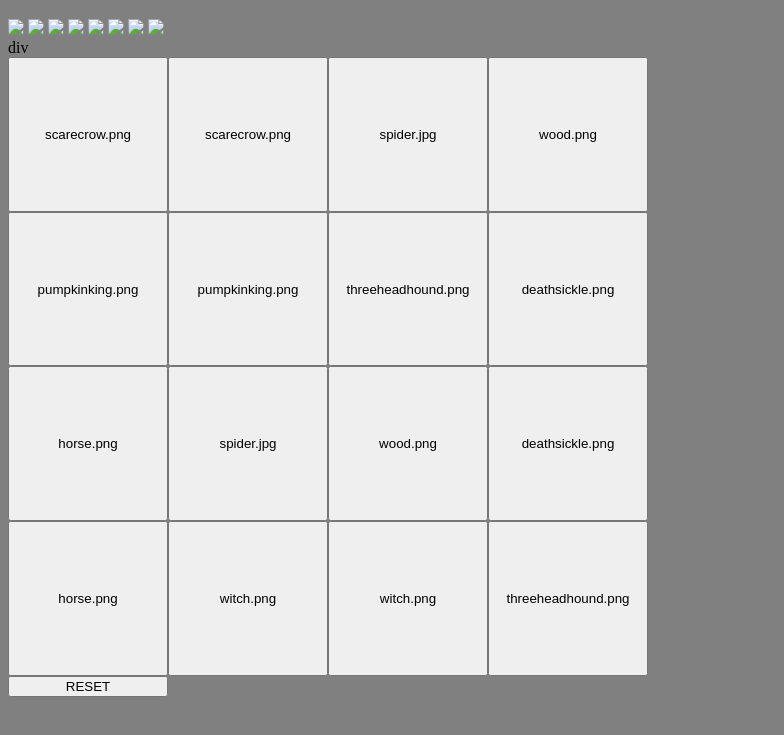
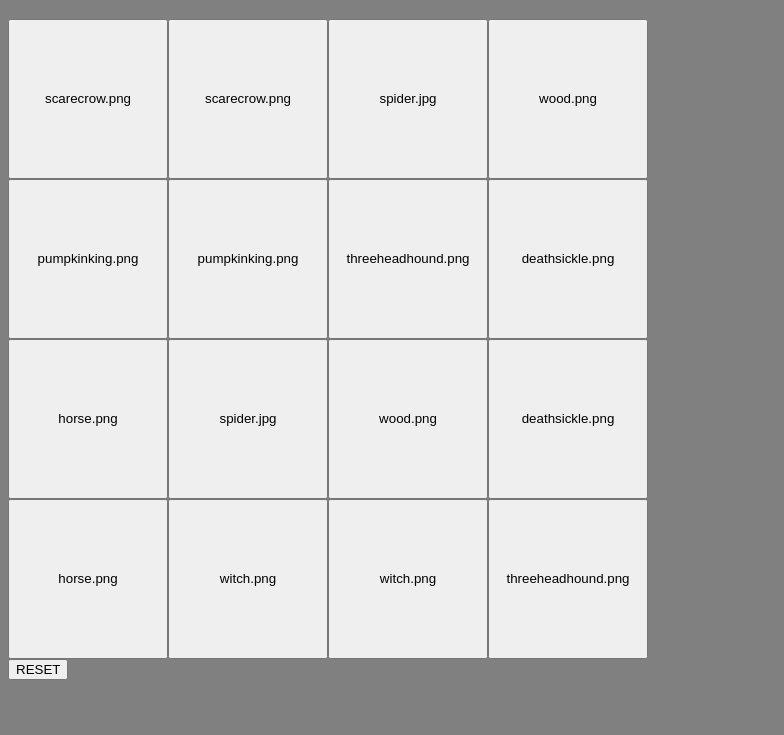
Before and after one commit to EthanH73/Match-Game, a plain HTML site: page index.html in a window 1280 px wide. Shown: the part 61-796 px from the top of the page, without its empty margins (0-784 px from the left). Drawn offline with Linux system fonts and the light colour scheme.

Commit message:
Update index.html

```diff
--- a/index.html
+++ b/index.html
@@ -2,42 +2,37 @@
 <html lang="en">
 <head>
     <meta charset="UTF-8">
-    <meta http-equiv="X-UA-Compatible" content="IE=edge">
-    <link rel = "stylesheet"  href = "style.css"/>
-    <script src = "script.js"> </script>
     <meta name="viewport" content="width=device-width, initial-scale=1.0">
+    <link rel="stylesheet" href="style.css">
     <title>Match Game</title>
 </head>
-<body onload = "initialize();">
+<body onload="initialize()">
     <h1>Match Game</h1>
-  <div>
-  <img src = "images/wood.png" id = "wood"/>
-  <img src = "images/witch.png"id = "witch"/>
-  <img src = "images/threeheadhound.png" id = "dog"/>
-  <img src = "images/spider.jpg" id = "spider"/>
-  <img src = "scarecrow.png" id = "scarecrow"/>
-  <img src = "pumpkinking.png" id = "pumpkin"/>
-  <img src = "horse.png" id = "horse"/>
-  <img src = "deathsickle.png" id = "deathsickle"/>
-  </div>div
-    <div id = "matchgamegrid">
-      <button class = "button"></button>
-      <button class = "button"></button>
-      <button class = "button"></button>
-      <button class = "button"></button>
-      <button class = "button"></button>
-      <button class = "button"></button>
-      <button class = "button"></button>
-      <button class = "button"></button>
-      <button class = "button"></button>
-      <button class = "button"></button>
-      <button class = "button"></button>
-      <button class = "button"></button>
-      <button class = "button"></button>
-      <button class = "button"></button>
-      <button class = "button"></button>
-      <button class = "button"></button>
-      <button onclick = window.location.reload()>RESET</button>
+   <div class = "wrapper">
+    <div class = "stat-container">
+    <div id = "Time"> </div>
+    <div id = "Score"> </div>
     </div>
+   </div>
+    <div id ="matchgamegrid">
+      <button class = "button"> </button>
+      <button class = "button"> </button>
+      <button class = "button"> </button>
+      <button class = "button"> </button>
+      <button class = "button"> </button>
+      <button class = "button"> </button>
+      <button class = "button"> </button>
+      <button class = "button"> </button>
+      <button class = "button"> </button>
+      <button class = "button"> </button>
+      <button class = "button"> </button>
+      <button class = "button"> </button>
+      <button class = "button"> </button>
+      <button class = "button"> </button>
+      <button class = "button"> </button>
+      <button class = "button"> </button>
+    </div>
+  <button onclick = window.location.reload();>RESET</button>
+    <script src="script.js"></script>
 </body>
 </html>
```
